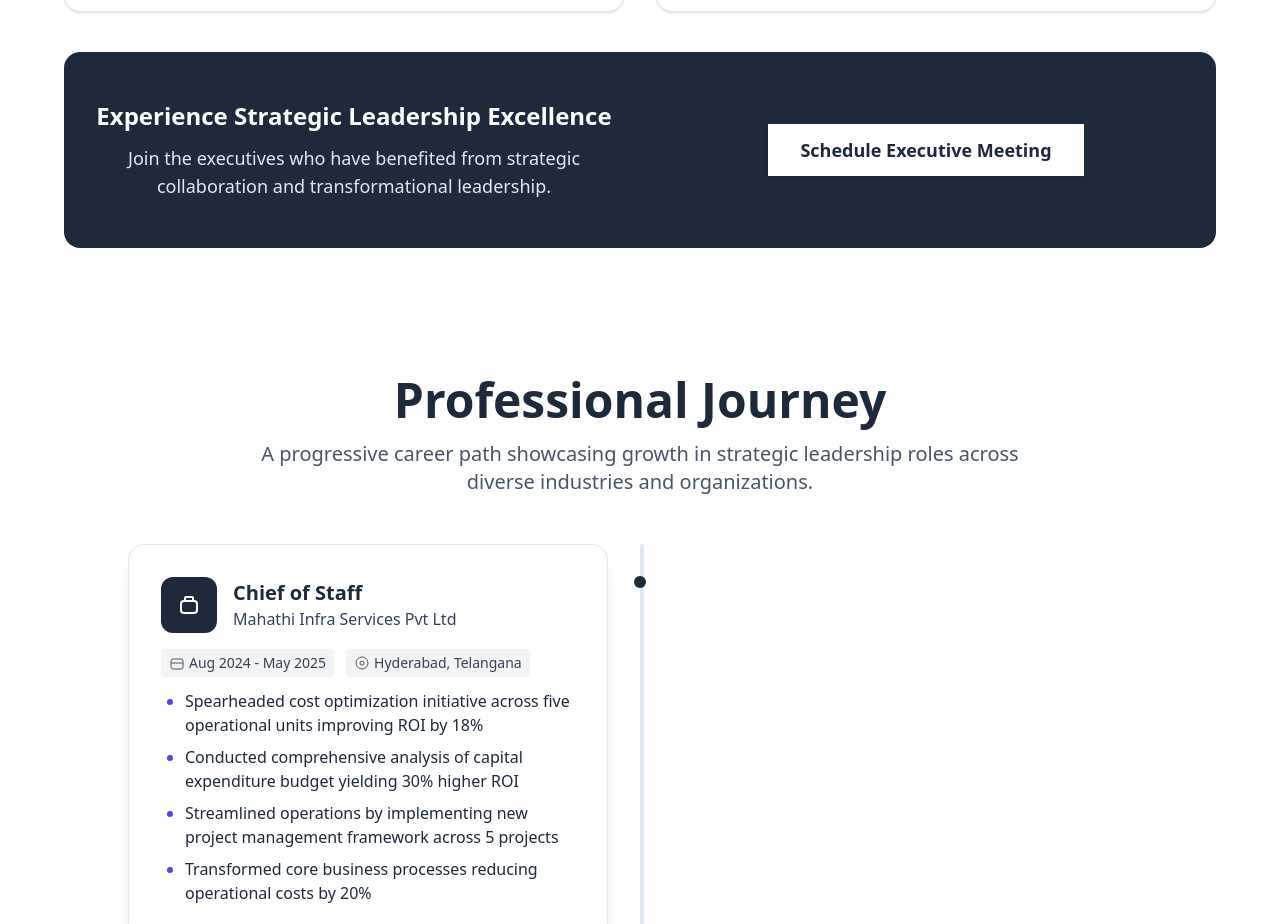
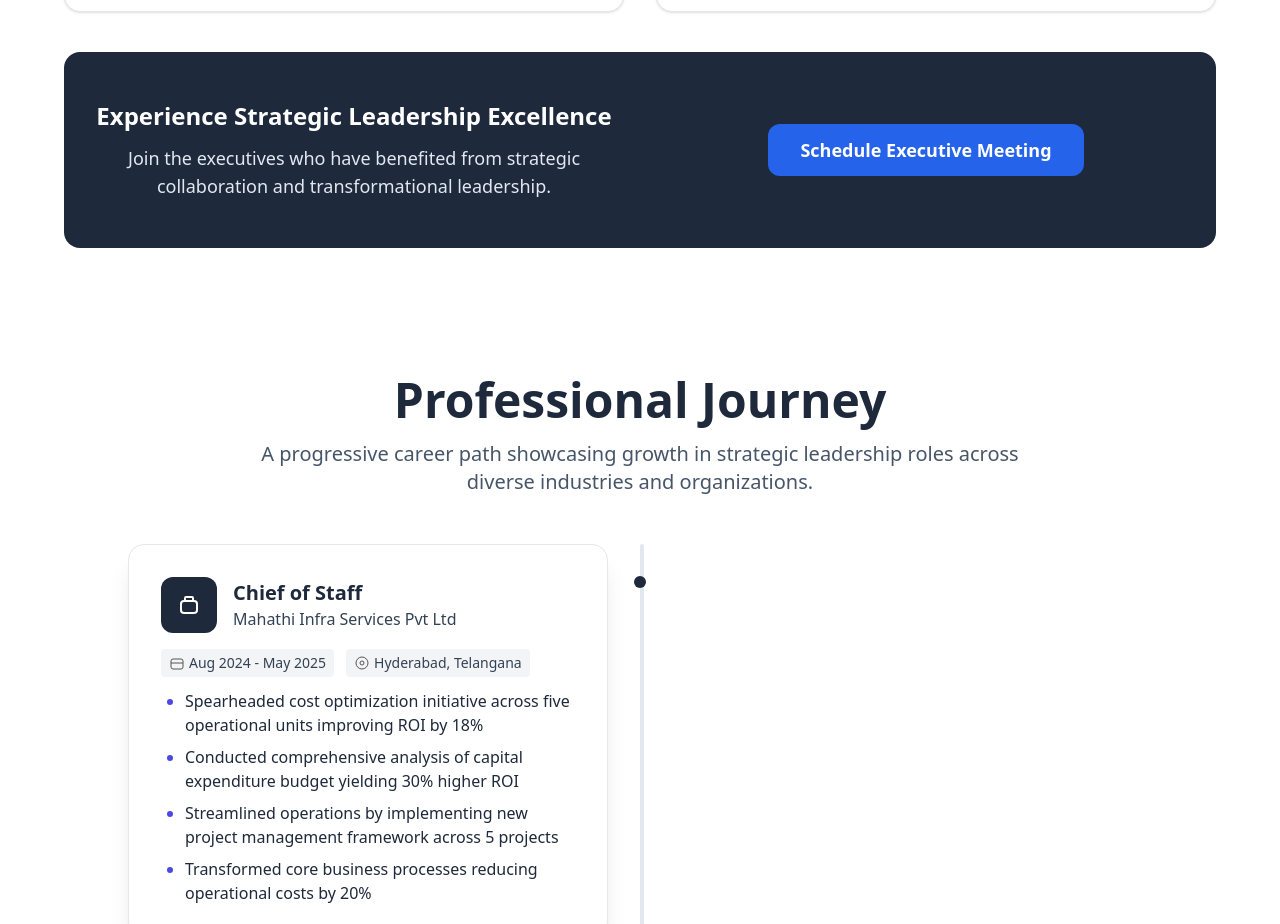
Before and after one commit to SravaniPolina/sravani-portfolio-frontend, a React (Create React App) app: page / in a window 1280 px wide. Shown: the part 9802-10726 px from the top of the page. Built offline with nearby package versions, Linux system fonts and the light colour scheme.

Commit message:
Update ProfessionalRecognition.js

```diff
--- a/src/components/ProfessionalRecognition.js
+++ b/src/components/ProfessionalRecognition.js
@@ -54,7 +54,7 @@ export default function ProfessionalRecognition() {
         </div>
       </div>
 
-      {/* Dark Band with Call to Action */}
+      {/* Dark Band with Call to Action - Large Blue Button */}
       <div className="max-w-6xl mx-auto mt-10">
         <div className="rounded-2xl bg-slate-800 px-4 py-12 text-center flex flex-col md:flex-row md:items-center md:justify-between gap-6">
           <div className="flex-1">
@@ -65,10 +65,11 @@ export default function ProfessionalRecognition() {
               Join the executives who have benefited from strategic collaboration and transformational leadership.
             </p>
           </div>
-          <div className="flex flex-col md:flex-row md:gap-6 gap-4 justify-center flex-1">
+          <div className="flex justify-center flex-1">
             <Link
               to="/consultation"
-              className="inline-block px-8 py-3 rounded-lg bg-white text-slate-800 font-semibold text-lg shadow hover:bg-slate-100 transition"
+              className="inline-block bg-blue-600 text-white font-bold py-3 px-8 rounded-xl text-lg hover:bg-blue-700 transition w-full md:w-auto"
+              style={{ textAlign: "center" }}
             >
               Schedule Executive Meeting
             </Link>
```
